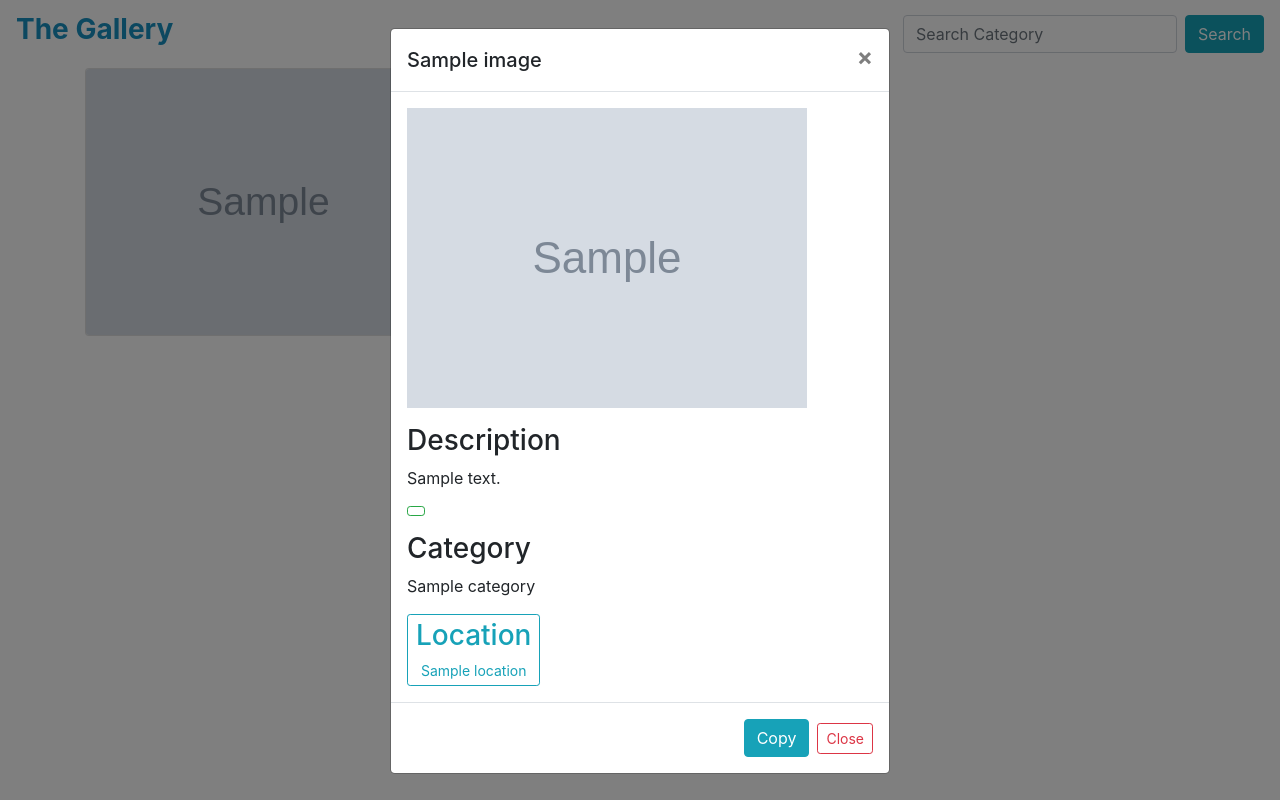
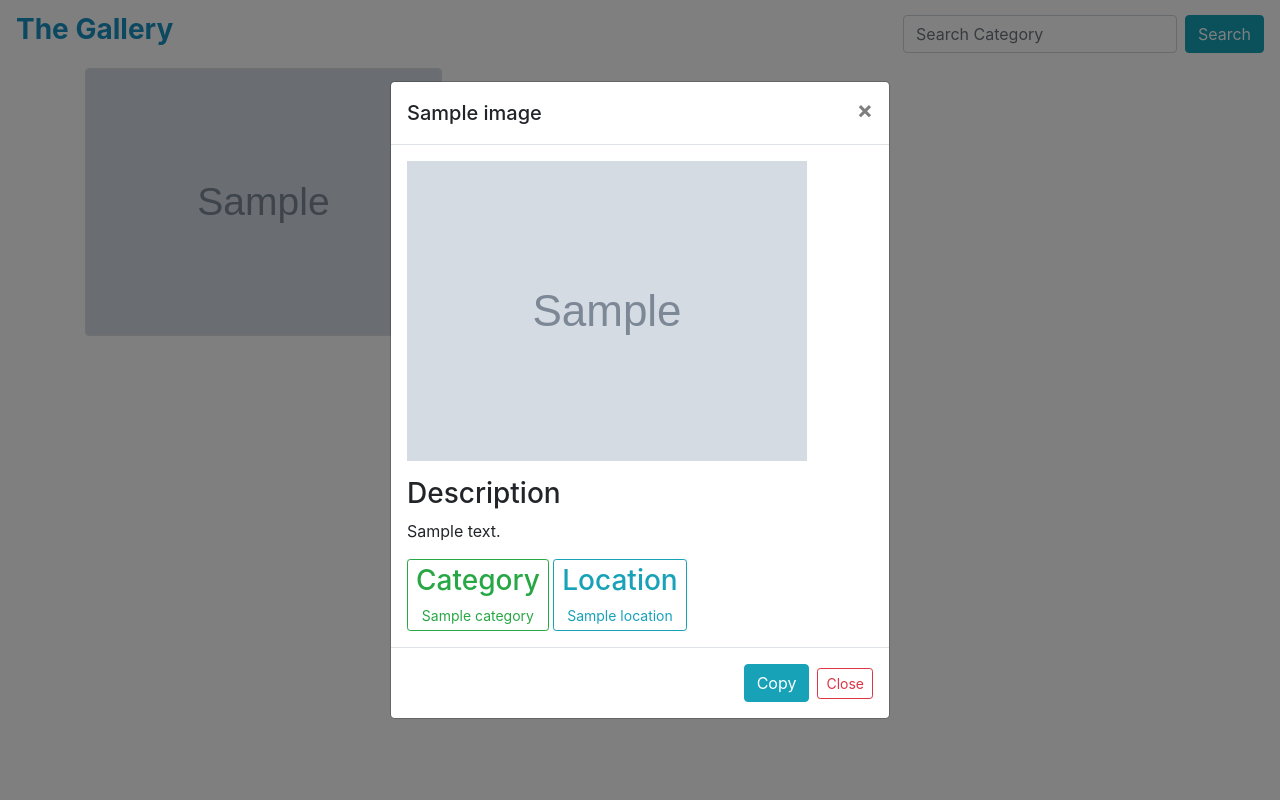
Before and after one commit to Ammoh-Moringa/The-Gallery, a Django app: page / in a window 1280 px wide, after a click that opens the changed part. Run offline with Django 3.2, Linux system fonts and the light colour scheme; tables that the repository leaves empty hold one stand-in row (values such as "Sample post"); grey boxes marked "Sample" are stand-in pictures; some libraries are stand-ins or nearby versions.

```diff
--- a/Gallery/templates/pictures/index.html
+++ b/Gallery/templates/pictures/index.html
@@ -23,7 +23,7 @@
                 <div class="modal-body">
                     <img src="{{image.image.url}}" alt="{{image.name}}" class="img-fluid">
                     <p class="imgdesc text-center"><h3>Description</h3>{{image.description}}</p>
-                    <p class="btn btn-sm btn-outline-success"><h3>Category</h3>{{image.category}}</p> <a
+                    <span class="btn btn-sm btn-outline-success"><h3>Category</h3>{{image.category}}</span> <a
                         href="/location/{{image.location}}" class="btn btn-sm btn-outline-info"><h3>Location</h3>{{image.location}}</a>
                 </div>
                 <div class="modal-footer">
```
Also changed, not shown: static/css/gallery.css (added).
